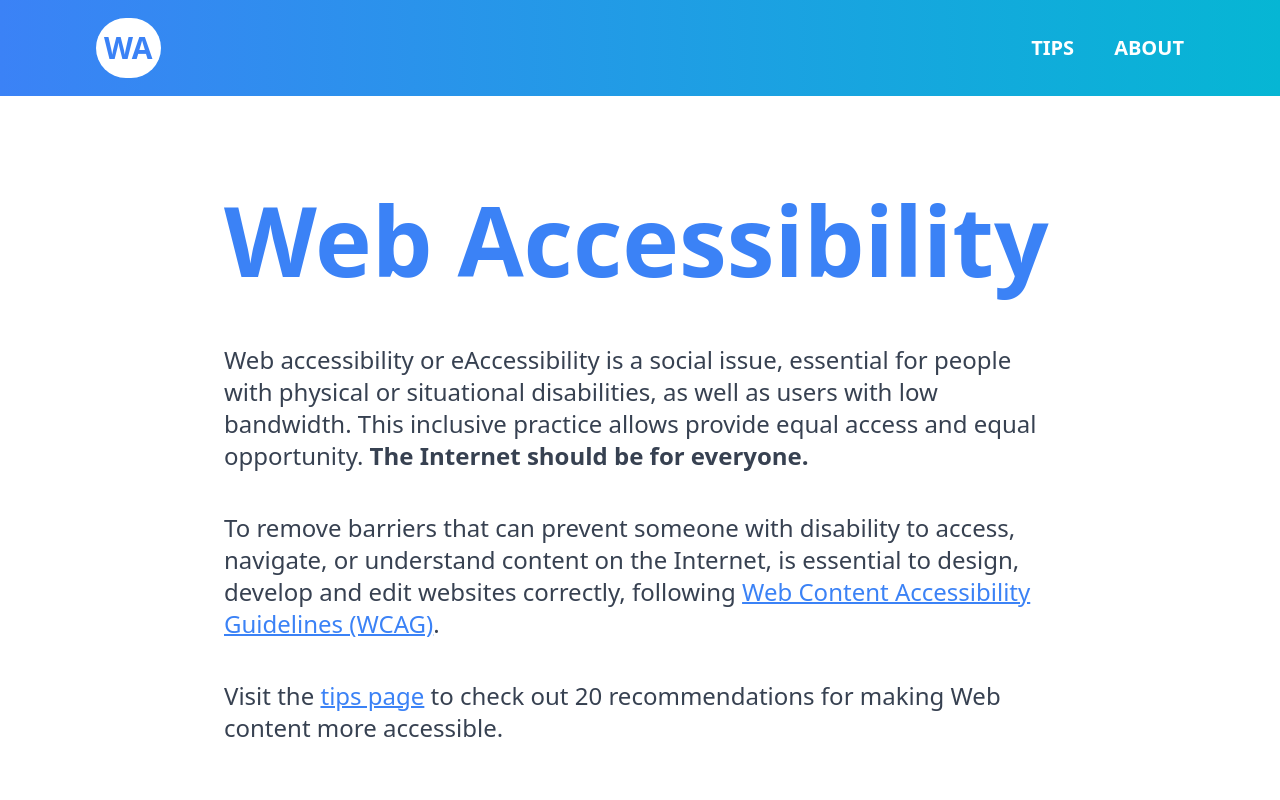
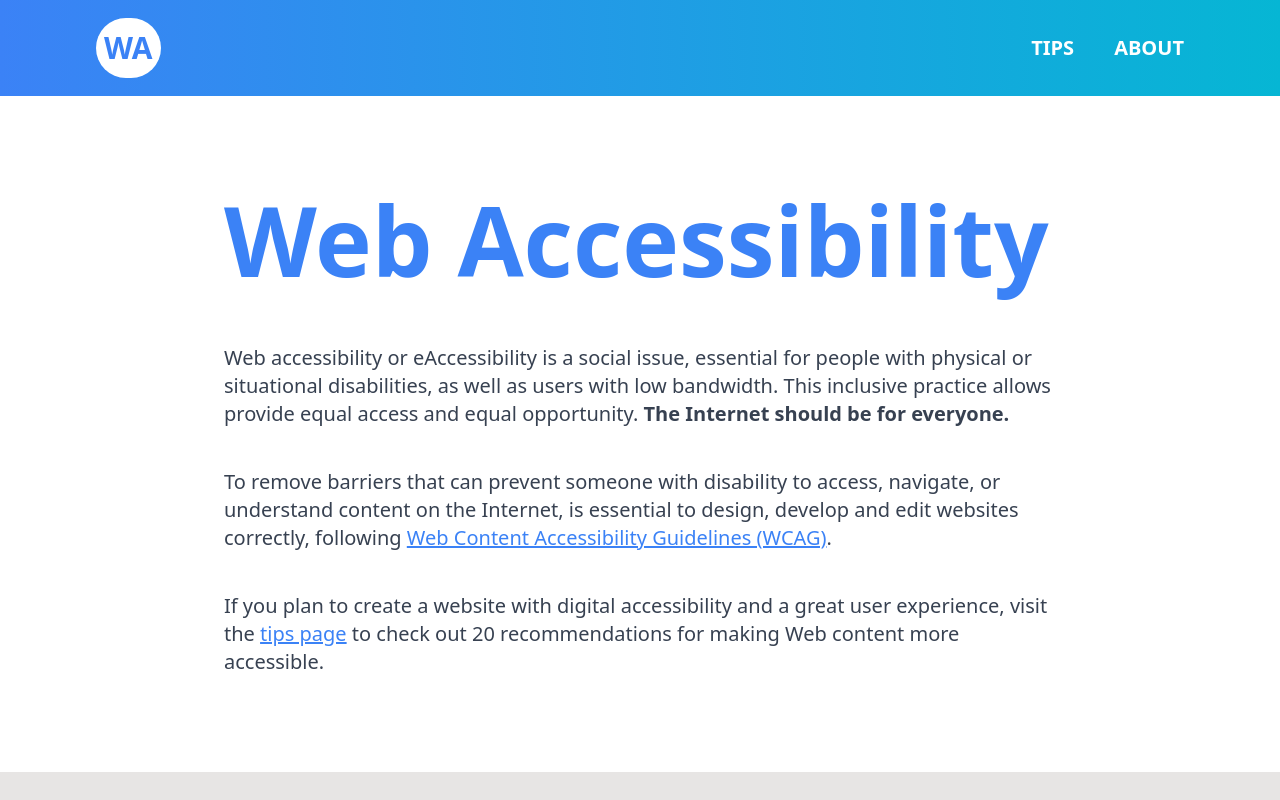
Before and after one commit to thiagocabralcorreia/web-accessibility, a Next.js app: page / in a window 1280 px wide. Shown: the top 800 px of the page. Built offline with nearby package versions, Linux system fonts and the light colour scheme.

Commit message:
Add Accordion component and fetch tips data

```diff
--- /dev/null
+++ b/app/Accordion.tsx
@@ -0,0 +1,32 @@
+"use client";
+import { Disclosure } from "@headlessui/react";
+import { ChevronUpIcon } from "@heroicons/react/20/solid";
+import { ITip } from "../typings";
+
+interface TipProps {
+  tip: ITip;
+}
+
+export default function Accordion({ tip }: TipProps) {
+  return (
+    <Disclosure>
+      {({ open }) => (
+        <>
+          <Disclosure.Button className=" mb-1 flex w-full align-center justify-between rounded-lg bg-sky-100 px-5 py-4 text-left text-xl font-medium text-blue-900 hover:bg-sky-200 focus:outline-none focus-visible:ring focus-visible:ring-sky-200 focus-visible:ring-opacity-75">
+            <span>
+              {tip.id}. {tip.title}
+            </span>
+            <ChevronUpIcon
+              className={`${
+                open ? "rotate-180 transform" : ""
+              } h-7 w-7 text-blue-900`}
+            />
+          </Disclosure.Button>
+          <Disclosure.Panel className="px-4 py-4 mb-4 text-xl text-gray-700">
+            {tip.text}
+          </Disclosure.Panel>
+        </>
+      )}
+    </Disclosure>
+  );
+}
--- a/app/page.tsx
+++ b/app/page.tsx
@@ -7,14 +7,14 @@ export default function Home() {
         Web Accessibility
       </h1>
 
-      <p className="text-xl md:text-2xl text-gray-700 mb-8 md:mb-10">
+      <p className="text-xl text-gray-700 mb-8 md:mb-10">
         Web accessibility or eAccessibility is a social issue, essential for
         people with physical or situational disabilities, as well as users with
         low bandwidth. This inclusive practice allows provide equal access and
         equal opportunity. <b>The Internet should be for everyone.</b>
       </p>
 
-      <p className="text-xl md:text-2xl text-gray-700 mb-8 md:mb-10">
+      <p className="text-xl text-gray-700 mb-8 md:mb-10">
         To remove barriers that can prevent someone with disability to access,
         navigate, or understand content on the Internet, is essential to design,
         develop and edit websites correctly, following{" "}
@@ -22,17 +22,18 @@ export default function Home() {
           href="https://www.w3.org/TR/WCAG21/"
           target="_blank"
           rel="noopener noreferrer"
-          className="text-blue-500 underline underline-offset-1"
+          className="text-blue-500 underline underline-offset-1 hover:text-indigo-500"
         >
           Web Content Accessibility Guidelines (WCAG)
         </a>
         .
       </p>
 
-      <p className="text-xl md:text-2xl text-gray-700 mb-8 md:mb-10">
-        Visit the{" "}
+      <p className="text-xl text-gray-700 mb-8 md:mb-10">
+        If you plan to create a website with digital accessibility and a great
+        user experience, visit the{" "}
         <Link href={"/tips"}>
-          <span className="text-blue-500 underline underline-offset-1">
+          <span className="text-blue-500 underline underline-offset-1 hover:text-indigo-500">
             tips page
           </span>
         </Link>{" "}
--- a/app/tips/page.tsx
+++ b/app/tips/page.tsx
@@ -1,11 +1,29 @@
-export default function Tips() {
+import Accordion from "../Accordion";
+import { ITip } from "../../typings";
+
+const fetchTips = async () => {
+  const res = await fetch(
+    "https://private-67be38-eaccessibility.apiary-mock.com/tips"
+  );
+
+  if (!res.ok) {
+    throw new Error("Failed to fetch data");
+  }
+
+  return res.json();
+};
+
+export default async function Tips() {
+  const response = await fetchTips();
+  const tips = response.body.data;
+
   return (
     <div className="flex-1 max-w-5xl justify-center px-10 md:px-24 m-auto">
       <h1 className="text-blue-500 text-4xl lg:text-8xl md:text-6xl font-bold mb-10 md:mb-14">
         Accessibility Tips
       </h1>
 
-      <p className="text-xl md:text-2xl text-gray-700 mb-8 md:mb-10">
+      <p className="text-xl text-gray-700 mb-8 md:mb-10">
         According to Web Content Accessibility Guidelines (WCAG), accessibility
         involves a wide range of disabilities, including visual, auditory,
         physical, speech, cognitive, language, learning, and neurological
@@ -14,10 +32,17 @@ export default function Tips() {
         examples below can help most users.
       </p>
 
-      <p className="text-xl md:text-2xl text-gray-700 mb-8 md:mb-10">
+      <p className="text-xl text-gray-700 mb-8 md:mb-10">
         To read in more detail about each tip, you can access the interactive
         title below to reveal an associated section of content.
       </p>
+      <div className="w-full pt-14">
+        <div className="w-full max-w-5xl rounded-2xl">
+          {tips.map((tip: ITip) => {
+            return <Accordion tip={tip} key={tip.id} />;
+          })}
+        </div>
+      </div>
     </div>
   );
 }
--- a/package.json
+++ b/package.json
@@ -9,6 +9,7 @@
     "@fortawesome/fontawesome-svg-core": "^6.2.1",
     "@fortawesome/free-brands-svg-icons": "^6.2.1",
     "@fortawesome/react-fontawesome": "^0.2.0",
+    "@headlessui/react": "^1.7.6",
     "@heroicons/react": "^2.0.13",
     "next": "latest",
     "react": "18.2.0",
```
Also changed, not shown: typings.d.ts (added, +9 -0 lines), 1 other file (tests, documents, lock files or other folders).
